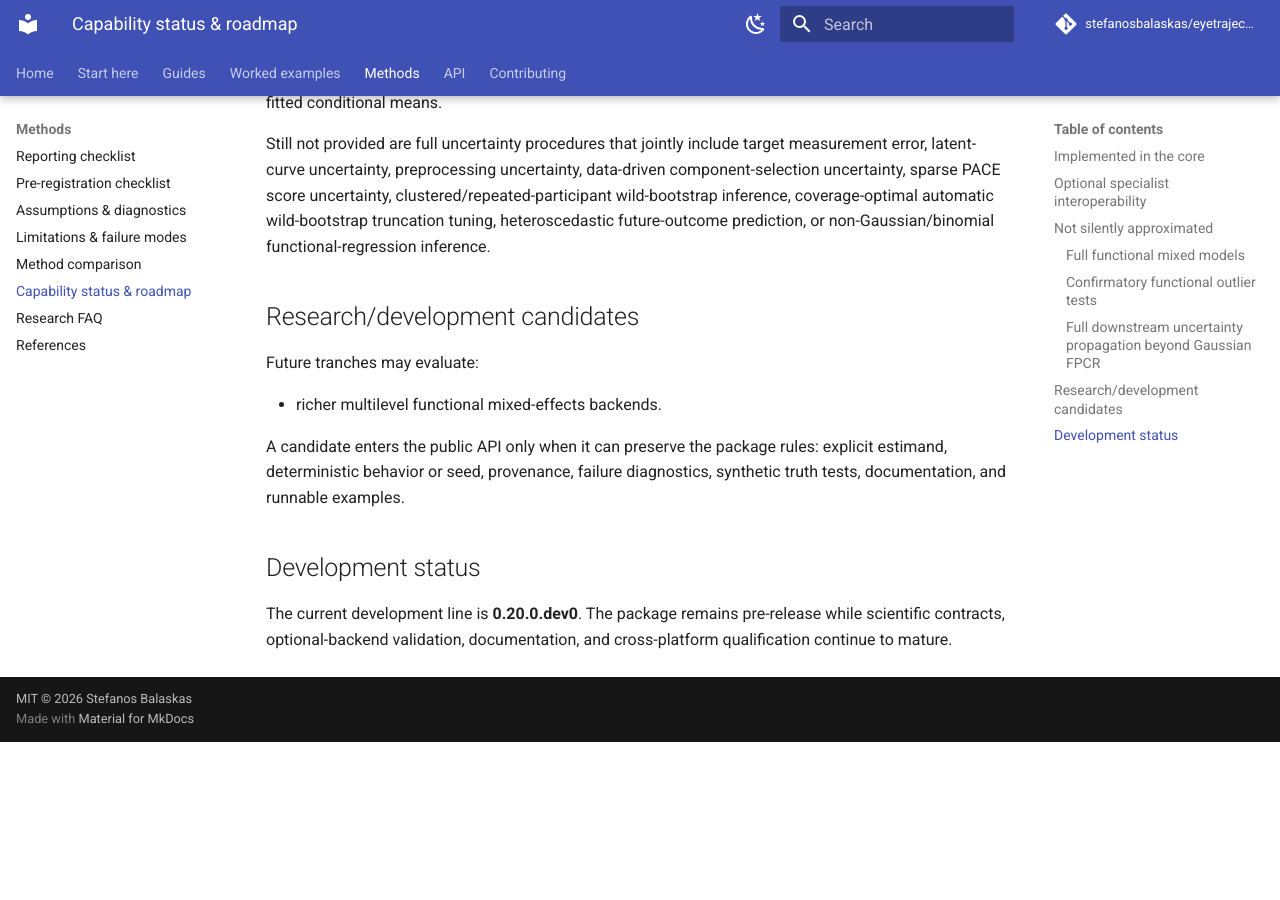
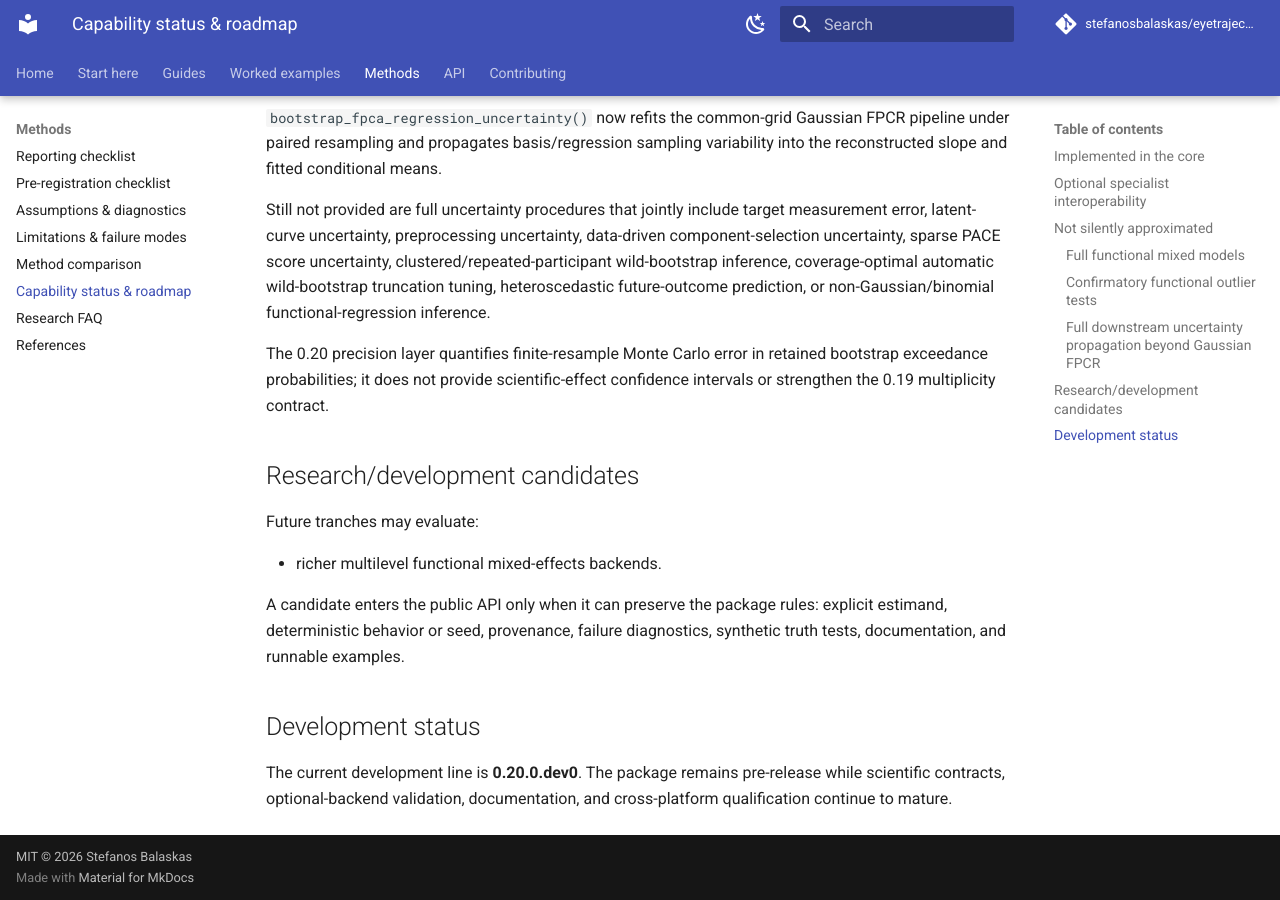
Before and after one commit to stefanosbalaskas/eyetrajectoriespy, an MkDocs documentation site: the page built from docs/methods/status-roadmap.md, in a window 1280 px wide and 900 px high, scrolled down 3496 px. Built offline with MkDocs 1.6.1 and Material for MkDocs 9.7.7, drawn with Linux system fonts in a browser that asks for light colours; comment, search, counter and statistics services are not loaded; before the commit the page ends 4238 px from its top, so only the background shows below that; some of the changed text lies outside the part shown.

Commit message:
Add 0.20 precision capability to roadmap

```diff
--- a/docs/methods/status-roadmap.md
+++ b/docs/methods/status-roadmap.md
@@ -46,6 +46,7 @@
 | Heteroscedastic Gaussian FPCR centered-projection intervals | implemented | `wild_bootstrap_fpca_projection()` |
 | Familywise simultaneous fixed-target FPCR wild-bootstrap intervals | implemented | `fpca_wild_bootstrap_projection_simultaneous_interval()` |
 | Fixed-family FPCR wild-bootstrap hypothesis tests | implemented | `fpca_wild_bootstrap_projection_family_test()` |
+| Finite-B Monte Carlo precision for wild-bootstrap tests | implemented | `fpca_wild_bootstrap_family_test_monte_carlo_precision()` |
 | Stabilized-volatility wild-bootstrap h selection | implemented | `scan_wild_bootstrap_fpca_truncations()` / `select_fpca_wild_bootstrap_truncation()` |
 | Derived speed/acceleration/distance/path functions | implemented | kinematic helpers |
 
@@ -79,6 +80,8 @@
 
 Still not provided are full uncertainty procedures that jointly include target measurement error, latent-curve uncertainty, preprocessing uncertainty, data-driven component-selection uncertainty, sparse PACE score uncertainty, clustered/repeated-participant wild-bootstrap inference, coverage-optimal automatic wild-bootstrap truncation tuning, heteroscedastic future-outcome prediction, or non-Gaussian/binomial functional-regression inference.
 
+The 0.20 precision layer quantifies finite-resample Monte Carlo error in retained bootstrap exceedance probabilities; it does not provide scientific-effect confidence intervals or strengthen the 0.19 multiplicity contract.
+
 ## Research/development candidates
 
 Future tranches may evaluate:
```
